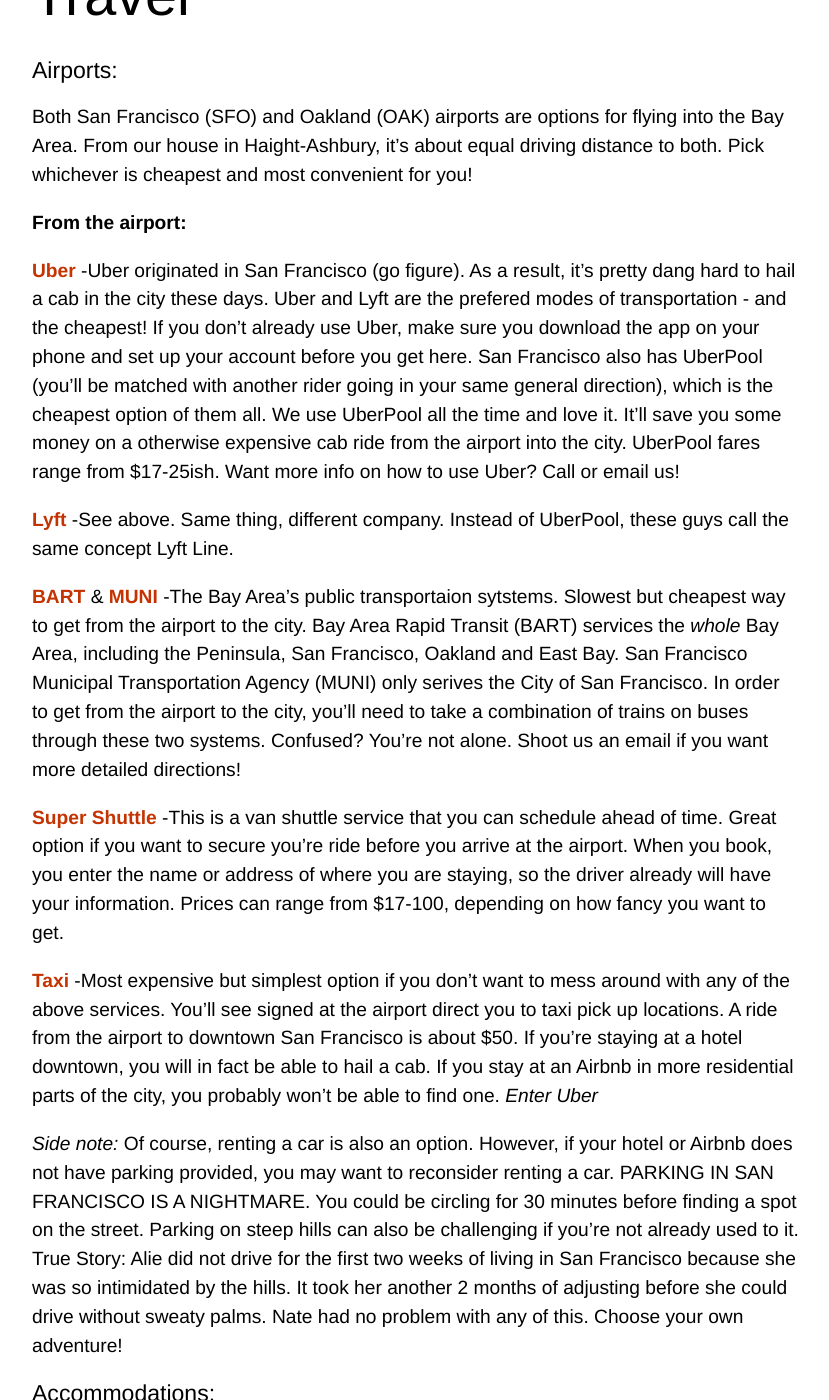
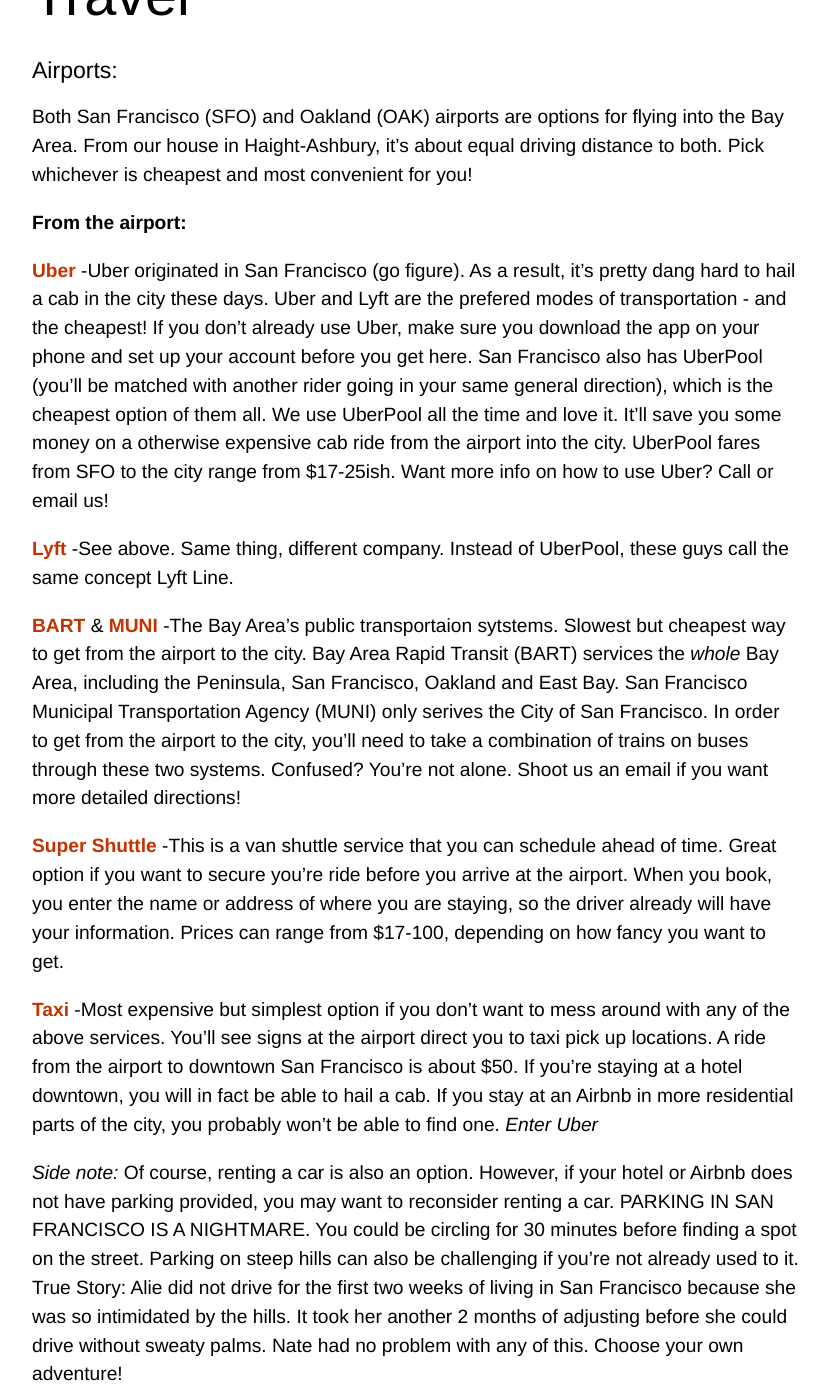
Before and after one commit to nkadlac/alieplusnate.com, a Jekyll site: the page built from travel.md, in a window 1280 px wide and 1400 px high, scrolled down 244 px. Shown: the whole window, without its empty margins (224-1053 px from the left). Built offline with Jekyll 4.4.1, drawn with Linux system fonts in a browser that asks for light colours; some web fonts are replaced.

Commit message:
Updated Travel

```diff
--- a/travel.md
+++ b/travel.md
@@ -12,7 +12,7 @@
 **From the airport:**
 
 * **[Uber](https://get.uber.com/sign-up/?exp=home_signup_form)**
--Uber originated in San Francisco (go figure). As a result, it's pretty dang hard to hail a cab in the city these days. Uber and Lyft are the prefered modes of transportation - and the cheapest! If you don't already use Uber, make sure you download the app on  your phone and set up your account before you get here. San Francisco also has UberPool (you'll be matched with another rider going in your same general direction), which is the cheapest option of them all. We use UberPool all the time and love it. It'll save you some money on a otherwise expensive cab ride from the airport into the city. UberPool fares range from $17-25ish. Want more info on how to use Uber? Call or email us!
+-Uber originated in San Francisco (go figure). As a result, it's pretty dang hard to hail a cab in the city these days. Uber and Lyft are the prefered modes of transportation - and the cheapest! If you don't already use Uber, make sure you download the app on  your phone and set up your account before you get here. San Francisco also has UberPool (you'll be matched with another rider going in your same general direction), which is the cheapest option of them all. We use UberPool all the time and love it. It'll save you some money on a otherwise expensive cab ride from the airport into the city. UberPool fares from SFO to the city range from $17-25ish. Want more info on how to use Uber? Call or email us!
 * **[Lyft](https://www.lyft.com/)**
 -See above. Same thing, different company. Instead of UberPool, these guys call the same concept Lyft Line.
 
@@ -23,7 +23,7 @@
 -This is a van shuttle service that you can schedule ahead of time. Great option if you want to secure you're ride before you arrive at the airport. When you book, you enter the name or address of where you are staying, so the driver already will have your information. Prices can range from $17-100, depending on how fancy you want to get.
 
 * **[Taxi](http://flywheeltaxi.com)**
--Most expensive but simplest option if you don't want to mess around with any of the above services. You'll see signed at the airport direct you to taxi pick up locations. A ride from the airport to downtown San Francisco is about $50. If you're staying at a hotel downtown, you will in fact be able to hail a cab. If you stay at an Airbnb in more residential parts of the city, you probably won't be able to find one. *Enter Uber*
+-Most expensive but simplest option if you don't want to mess around with any of the above services. You'll see signs at the airport direct you to taxi pick up locations. A ride from the airport to downtown San Francisco is about $50. If you're staying at a hotel downtown, you will in fact be able to hail a cab. If you stay at an Airbnb in more residential parts of the city, you probably won't be able to find one. *Enter Uber*
 
 *Side note:* Of course, renting a car is also an option. However, if your hotel or Airbnb does not have parking provided, you may want to reconsider renting a car. PARKING IN SAN FRANCISCO IS A NIGHTMARE. You could be circling for 30 minutes before finding a spot on the street. Parking on steep hills can also be challenging if you're not already used to it. True Story: Alie did not drive for the first two weeks of living in San Francisco because she was so intimidated by the hills. It took her another 2 months of adjusting before she could drive without sweaty palms. Nate had no problem with any of this. Choose your own adventure!
 
```
